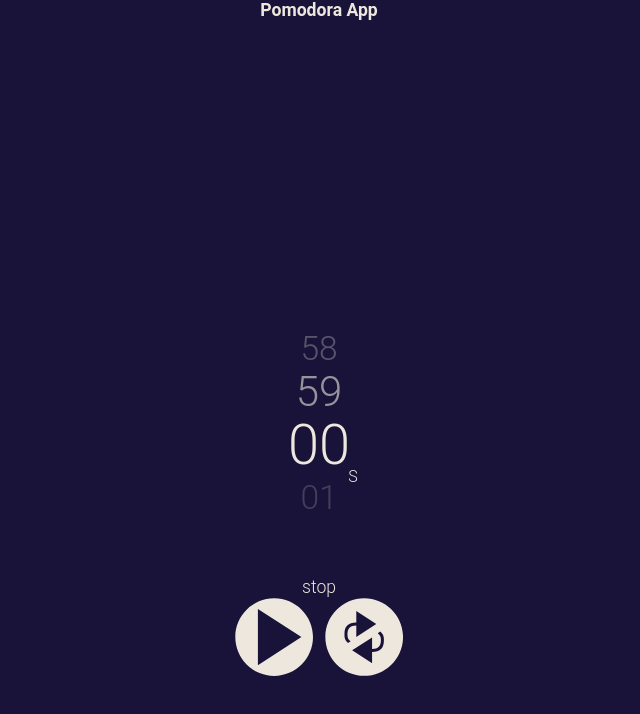
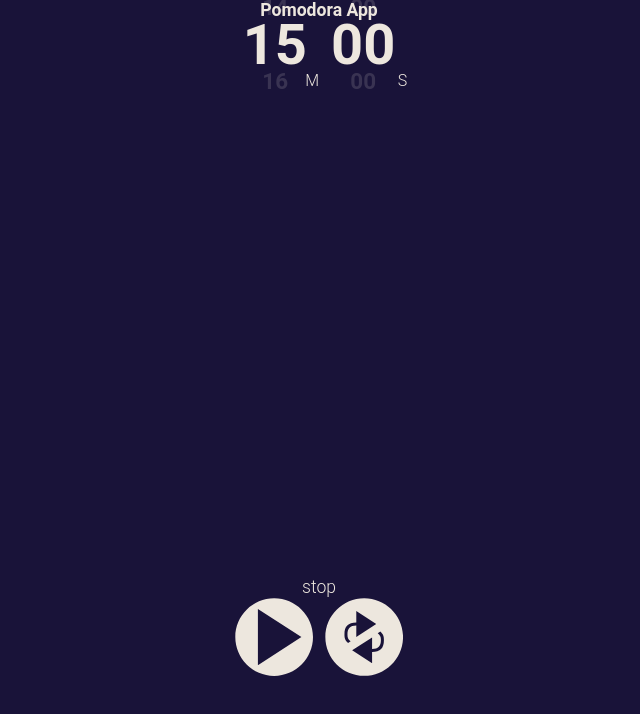
Before and after one commit to k-flynn-webdev/app-pomodoro, a Vue app in the folder front/: page / in a window 1280 px wide. Shown: the top 714 px of the page, without its empty margins (321-961 px from the left). Built offline with nearby package versions, Linux system fonts and the light colour scheme.

Commit message:
Added the clock animation effect to the timer

```diff
--- a/front/src/components/c_time_number.vue
+++ b/front/src/components/c_time_number.vue
@@ -5,27 +5,28 @@
 		v-bind:class="{'anim-tick-down': animated}"
 		v-on:animationend=anim_off>
 
-			<p class="value header grand">
 
-				{{ time_values[3] }}
+			<p class="value header father text-bold">
+
+				{{ time_values[1] }}
 
 			</p>
 
-			<p class="value header father ">
+			<p class="value header main text-bold">
+
+				{{ time_change }}
+
+			</p>
+
+			<p class="value header son text-bold">
 
 				{{ time_values[2] }}
 
 			</p>
 
-			<p class="value header main">
+			<p class="value header grandson">
 
-				{{ time_change }}
-
-			</p>
-
-			<p class="value header son">
-
-				{{ time_values[0] }}
+				{{ time_values[3] }}
 
 			</p>
 
@@ -57,7 +58,7 @@ export default {
 	computed : {
 		time_change : function(){
 			this.animated = true;
-			return this.time_values[1];
+			return this.time_values[0];
 		}
 	},
 
@@ -80,23 +81,14 @@ export default {
 	.value {
 		display: inline-block;
 		margin: .75rem;
-		/*transition: .5s;*/
 	}
-	.value.grand {
-		position: absolute;
-		right: 0;
-		top: -6rem;
-		z-index: -1;
-		opacity: .3;
-		transform: scale(0.6);
-	}
+
 	.value.father {
 		position: absolute;
 		right: 0;
-		top: -3.3rem;
 		z-index: -1;
-		opacity: 0.6;
-		transform: scale(0.75);
+		opacity: 0.15;
+		transform: translateY(-2.33rem) scale(0.4);
 	}
 	.value.main {
 		transform: scale(1);
@@ -105,75 +97,90 @@ export default {
 	.value.son {
 		position: absolute;
 		right: 0;
-		top: 3.3rem;
 		z-index: -1;
-		opacity: 0.2;
-		transform: scale(0.6);
+		opacity: 0.15;
+		transform: translateY(2.3rem) scale(0.4);
 	}
-
+	.value.grandson {
+		position: absolute;
+		right: 0;
+		z-index: -1;
+		opacity: 0;
+		transform: translateY(2.3rem) scale(0.2);
+	}
 
 
 	.time-stamp{
 		display: inline-block;
 		position: absolute;
 		z-index: 1;
-		bottom: 5%;
-		right: 5%;
+		bottom: 0;
+		right: 0;
 	}
 
-	.anim-tick-down .grand {
-		animation: anim-tick-grand-keys 2s ease-in-out;
-	}
-	@keyframes anim-tick-grand-keys {
-		0% {
-			opacity: 0;
-			transform: translateY(-1.4rem) scale(.2);
-		}
-		100% {
-			opacity: .3;
-			transform: translateY(0) scale(.6);
-		}
-	}
+
 
 	.anim-tick-down .father {
-		animation: anim-tick-father-keys 2s ease-in-out;
+		animation: anim-tick-father-keys .75s ease-in-out;
 	}
 	@keyframes anim-tick-father-keys {
 		0% {
-			opacity: .3;
-			transform: translateY(-2.7rem) scale(.6);
+			opacity: 0;
+			transform: translateY(-3rem) scale(.1);
 		}
-		100% {
-			opacity: .6;
-			transform: translateY(0) scale(.75);
+		90% {
+			opacity: .15;
+			transform: translateY(-2.33rem) scale(.4);
 		}
 	}
 
 	.anim-tick-down .main {
-		animation: anim-tick-main-keys 2s ease-in-out;
+		animation: anim-tick-main-keys .75s cubic-bezier(0.4, 0, 0.02, 1);
 	}
 	@keyframes anim-tick-main-keys {
 		0% {
-			opacity: .6;
-			transform: translateY(-3.3rem) scale(.75);
+			opacity: .15;
+			transform: translateY(-2.33rem) scale(.4);
 		}
-		100% {
+		33% {
+			opacity: .75;
+			transform: translateY(-.5rem) scale(.55);
+		}
+		66% {
+			opacity: 1;
+			transform: translateY(0) scale(1);
+		}
+		90% {
 			opacity: 1;
 			transform: translateY(0) scale(1);
 		}
 	}
 
 	.anim-tick-down .son {
-		animation: anim-tick-son-keys 2s ease;
+		animation: anim-tick-son-keys .75s cubic-bezier(0.4, 0, 0.02, 1);
 	}
 	@keyframes anim-tick-son-keys {
 		0% {
 			opacity: 1;
-			transform: translateY(-3.3rem) scale(1);
+			transform: translateY(0) scale(1);
 		}
-		100% {
-			opacity: .2;
-			transform: translateY(0) scale(.6);
+		90% {
+			opacity: .15;
+			transform: translateY(2.3rem) scale(.4);
+		}
+	}
+
+	.anim-tick-down .grandson {
+		animation: anim-tick-grandson-keys .75s ease-in-out;
+	}
+	@keyframes anim-tick-grandson-keys {
+		0% {
+			opacity: .15;
+			transform: translateY(2.3rem) scale(.4);
+		}
+		80% {
+			opacity: 0;
+			transform: translateY(3.75rem) scale(.2);
 		}
 	}
 
@@ -182,6 +189,4 @@ export default {
 
 
 
-
-
 </style>
--- a/front/src/components/c_time_numbers.vue
+++ b/front/src/components/c_time_numbers.vue
@@ -1,16 +1,12 @@
 <template>
 
-	<div ref="parent">
-
-		<div
-			ref="timer"
-			class="timer">
+	<div class="timer">
 
 		<div class="row">
 
-				<!-- <c-time-number
+			<c-time-number
 				v-if=hasHours
-					v-bind:time_value=getHours>
+				v-bind:time_values=getHours>
 				<template v-slot:default>
 					H
 				</template>
@@ -18,12 +14,11 @@
 
 			<c-time-number
 				v-if=hasMins
-					v-bind:time_value_old=getMinsOld
-					v-bind:time_value=getMins>
+				v-bind:time_values=getMins>
 				<template v-slot:default>
 					M
 				</template>
-				</c-time-number> -->
+			</c-time-number>
 
 			<c-time-number
 				v-if=hasSeconds
@@ -35,10 +30,8 @@
 
 		</div>
 
-
 	</div>
 
-	</div>
 
 </template>
 
@@ -88,33 +81,48 @@ export default {
 
 		getHours : function(){
 			let timeVar = Math.floor( ( (this.start - this.input ) / 3600) % 60);
+			let pretty = this.pretty_print( timeVar );
 
-			this.$set(this.time.hrs, 0, this.pretty_print( timeVar + 1));
-			this.$set(this.time.hrs, 1, this.pretty_print( timeVar ));
-			this.$set(this.time.hrs, 2, this.pretty_print( timeVar - 1));
-			this.$set(this.time.hrs, 3, this.pretty_print( timeVar - 2));
+			if( this.time.hrs[0] === pretty ){
+				return this.time.hrs;
+			}
+
+			this.$set(this.time.hrs, 0, pretty);
+			this.$set(this.time.hrs, 1, this.pretty_print( timeVar - 1));
+			this.$set(this.time.hrs, 2, this.pretty_print( timeVar + 1));
+			this.$set(this.time.hrs, 3, this.pretty_print( timeVar + 2));
 
 			return this.time.hrs;
 		},
 
 		getMins : function(){
 			let timeVar = Math.floor( ( (this.start - this.input ) / 60) % 60);
+			let pretty = this.pretty_print( timeVar );
 
-			this.$set(this.time.mns, 0, this.pretty_print( timeVar + 1));
-			this.$set(this.time.mns, 1, this.pretty_print( timeVar ));
-			this.$set(this.time.mns, 2, this.pretty_print( timeVar - 1));
-			this.$set(this.time.mns, 3, this.pretty_print( timeVar - 2));
+			if( this.time.mns[0] === pretty ){
+				return this.time.mns;
+			}
+
+			this.$set(this.time.mns, 0, pretty );
+			this.$set(this.time.mns, 1, this.pretty_print( timeVar - 1));
+			this.$set(this.time.mns, 2, this.pretty_print( timeVar + 1));
+			this.$set(this.time.mns, 3, this.pretty_print( timeVar + 2));
 
 			return this.time.mns;
 		},
 
 		getSeconds : function(){
 			let timeVar = Math.ceil( (this.start - this.input) % 60 );
+			let pretty = this.pretty_print( timeVar );
 
-			this.$set(this.time.secs, 0, this.pretty_print( timeVar + 1));
-			this.$set(this.time.secs, 1, this.pretty_print( timeVar ));
-			this.$set(this.time.secs, 2, this.pretty_print( timeVar - 1));
-			this.$set(this.time.secs, 3, this.pretty_print( timeVar - 2));
+			if( this.time.secs[0] === pretty ){
+				return this.time.secs;
+			}
+
+			this.$set(this.time.secs, 0, pretty );
+			this.$set(this.time.secs, 1, this.pretty_print( timeVar - 1));
+			this.$set(this.time.secs, 2, this.pretty_print( timeVar + 1));
+			this.$set(this.time.secs, 3, this.pretty_print( timeVar + 2));
 
 			return this.time.secs;
 		},
@@ -133,13 +141,13 @@ export default {
 		}
 	},
 
-	mounted(){
-		document.body.appendChild( this.$refs.timer );
-	},
-	beforeDestroy(){
-		document.body.removeChild( this.$refs.timer );
-		this.$refs.parent.appendChild( this.$refs.timer );
-	},
+	// mounted(){
+	// 	document.body.appendChild( this.$refs.timer );
+	// },
+	// beforeDestroy(){
+	// 	document.body.removeChild( this.$refs.timer );
+	// 	this.$refs.parent.appendChild( this.$refs.timer );
+	// },
 	components: {
 		'c-time-number' : TimeNumber,
 	},
@@ -150,12 +158,8 @@ export default {
 <style scoped >
 
 	.timer {
-		position: absolute;
-		width: 100%;
-		height: 100%;
-		z-index: -1;
+		position: relative;
 		pointer-events: none;
-		overflow: hidden;
 	}
 
 	.timer .row {
--- a/front/src/mixins/m_timer.js
+++ b/front/src/mixins/m_timer.js
@@ -20,7 +20,7 @@ function tick( input ){
 let timerInternal = null;
 
 let attrs = {
-	time_ms : 3000,
+	time_ms : 999,
 	time_change : 1
 }
 
--- a/front/src/views/Home.vue
+++ b/front/src/views/Home.vue
@@ -47,7 +47,7 @@ export default {
 		return {
 			app : {
 				time : 0,
-				timer : 10*60,
+				timer : 15*60,
 				mode : 'stop',
 			},
 		}
```
Lines whose indentation alone changed are shown as unchanged.
